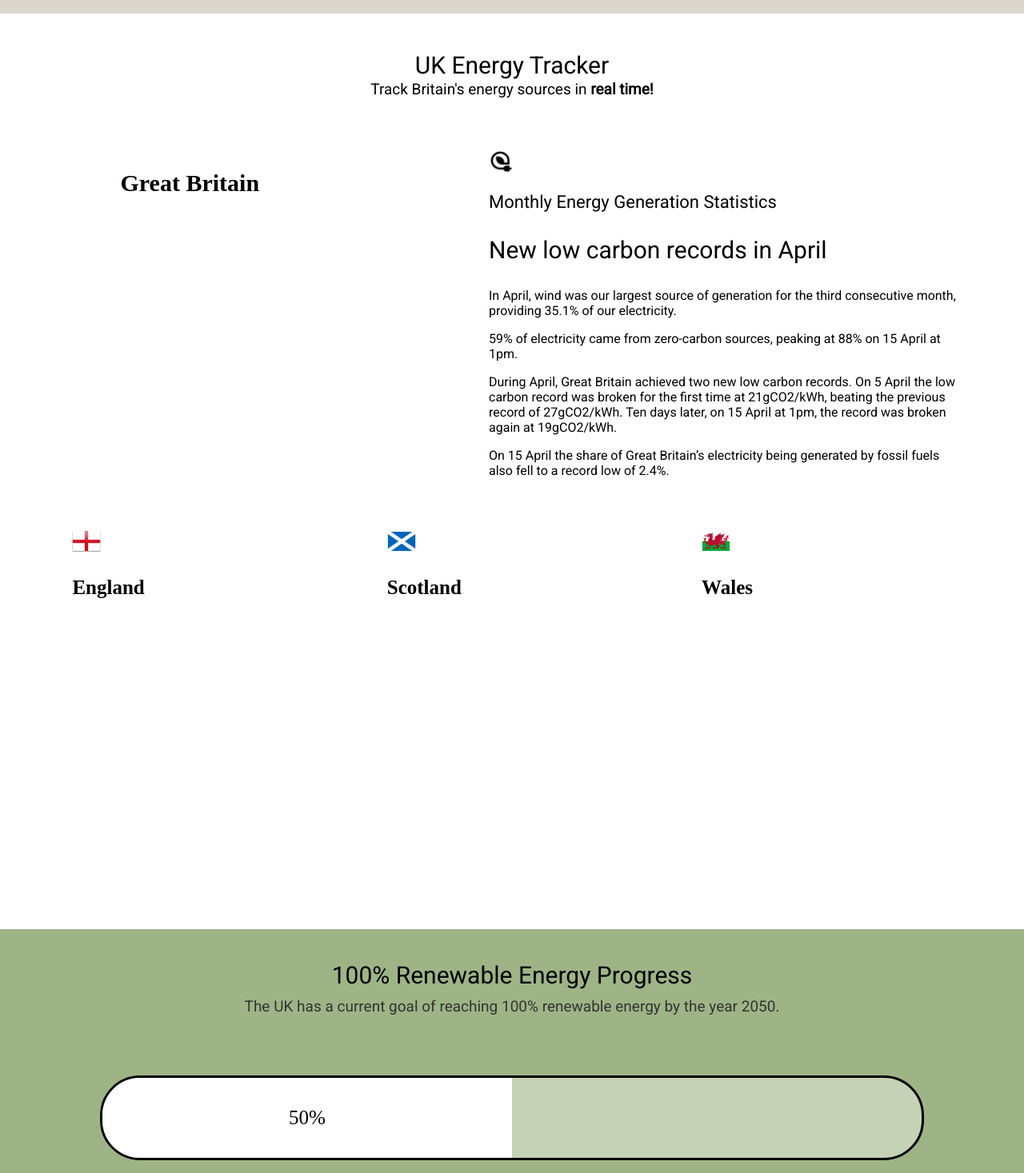
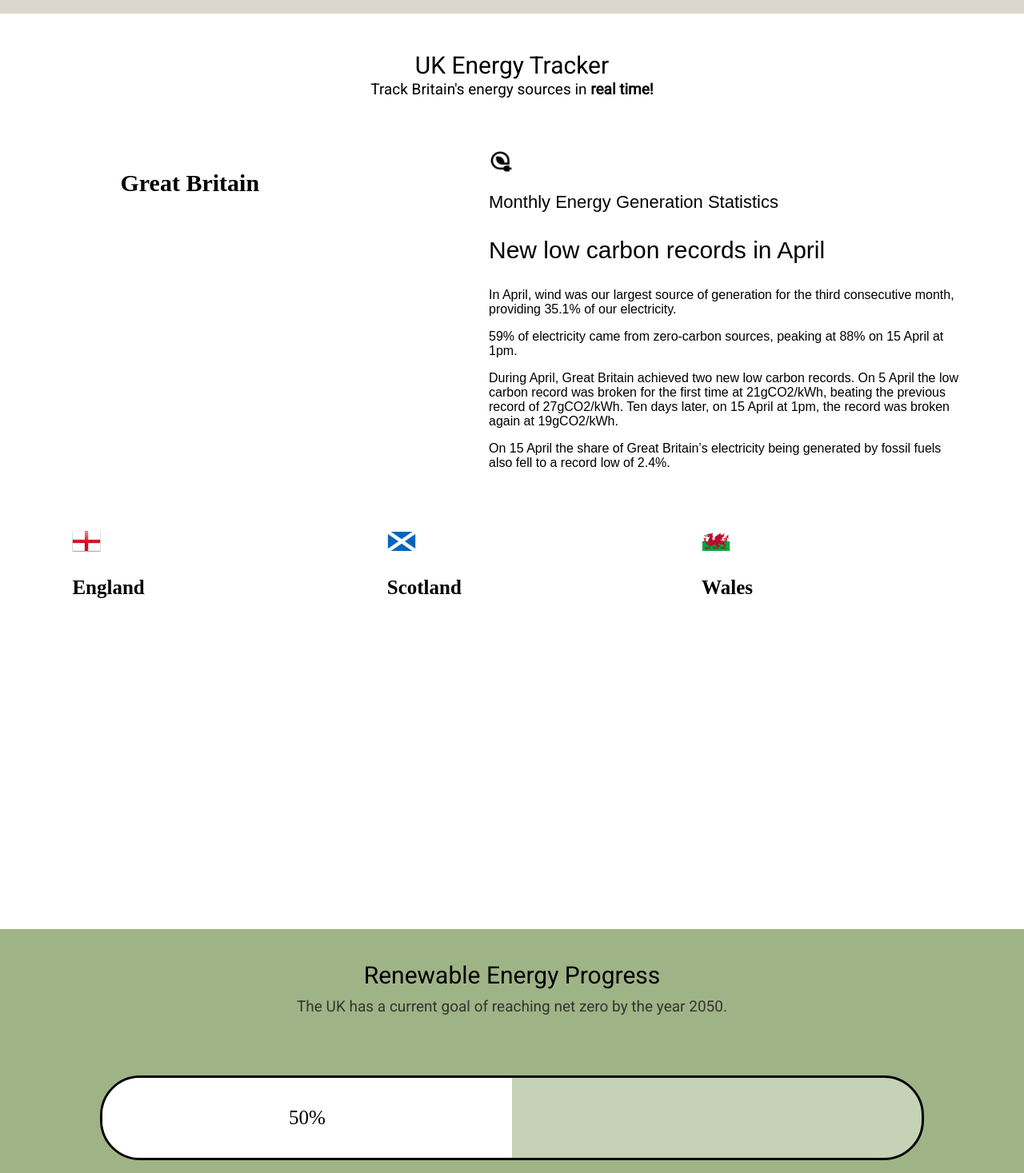
Before and after one commit to Charlie-Bronca/green-energy-tracker, a React (Create React App) app: page /home in a window 1280 px wide. Shown: the part 693-2160 px from the top of the page at 80% size. Built offline with nearby package versions, Linux system fonts and the light colour scheme; no server answers.

Commit message:
edit progress paragraph

```diff
--- a/public/assets/css/homepage.css
+++ b/public/assets/css/homepage.css
@@ -301,21 +301,21 @@ ul {
 
 .h2-energy-generation {
     color: black;
-    font-family: 'Roboto', sans-serif;
+    font-family: sans-serif;
     font-size: 1.375rem;
     font-weight: 500;
 }
 
 .h3-energy-generation {
     color: black;
-    font-family: 'Roboto', sans-serif;
+    font-family: sans-serif;
     font-size: 1.875rem;
     font-weight: 500;
 }
 
 .paragraph-energy-generation {
     color: black;
-    font-family: 'Roboto', sans-serif;
+    font-family: sans-serif;
     font-size: 1rem;
     font-weight: 400;
 }
--- a/src/pages/home.js
+++ b/src/pages/home.js
@@ -202,9 +202,9 @@ const Home = () => {
       </section>
       <section class="progress-section" id="progress-section-scroll">
         <div class="progress-container">
-          <h2 class="h2-progress">100% Renewable Energy Progress</h2>
+          <h2 class="h2-progress">Renewable Energy Progress</h2>
           <p class="paragraph-progress">
-            The UK has a current goal of reaching 100% renewable energy by the
+            The UK has a current goal of reaching net zero by the
             year 2050.
           </p>
           <ProgressTracker />
```
